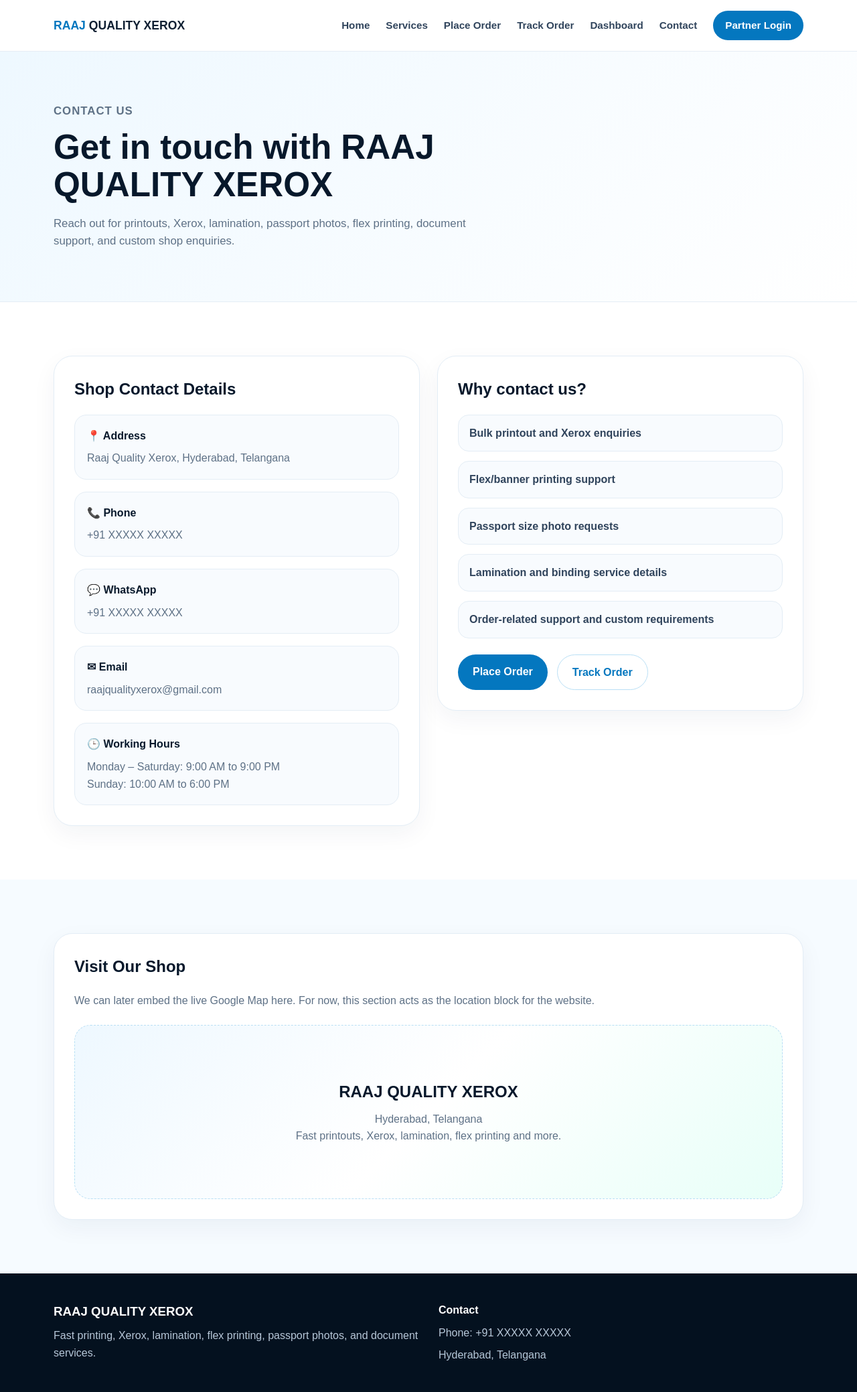
After one commit to sowmyadeva-github/raaj-quality-xerox, a Django app: page /contact/ in a window 1280 px wide. The commit adds this page. Shown: the whole page at 67% size. Run offline with Django 5.2, Linux system fonts and the light colour scheme.

Commit message:
Add contact page and payment method foundation

```diff
--- a/config/urls.py
+++ b/config/urls.py
@@ -2,11 +2,12 @@ from django.contrib import admin
 from django.urls import path, include
 from django.conf import settings
 from django.conf.urls.static import static
-from core.views import home
+from core.views import home, contact
 
 urlpatterns = [
     path("admin/", admin.site.urls),
     path("", home, name="home"),
+    path("contact/", contact, name="contact"),
     path("services/", include("services.urls")),
     path("orders/", include("orders.urls")),
     path("dashboard/", include("dashboard.urls")),
--- a/core/views.py
+++ b/core/views.py
@@ -1,4 +1,9 @@
 from django.shortcuts import render
+
 
 def home(request):
     return render(request, "home.html")
+
+
+def contact(request):
+    return render(request, "contact.html")
--- a/static/css/style.css
+++ b/static/css/style.css
@@ -716,3 +716,108 @@ a {
         grid-template-columns: 1fr;
     }
 }
+/* =========================
+   CONTACT PAGE
+========================= */
+
+.contact-layout {
+    display: grid;
+    grid-template-columns: 1fr 1fr;
+    gap: 26px;
+    align-items: start;
+}
+
+.contact-card,
+.map-card {
+    background: #ffffff;
+    border: 1px solid #e3edf6;
+    border-radius: 28px;
+    padding: 30px;
+    box-shadow: 0 12px 35px rgba(15, 45, 75, 0.05);
+}
+
+.contact-card h2,
+.map-card h2 {
+    margin-bottom: 18px;
+    color: #07182b;
+    font-size: 1.5rem;
+}
+
+.contact-list {
+    display: grid;
+    gap: 18px;
+}
+
+.contact-item {
+    background: #f8fbfe;
+    border: 1px solid #e4edf5;
+    border-radius: 18px;
+    padding: 18px;
+}
+
+.contact-item span {
+    display: block;
+    font-weight: 800;
+    color: #07182b;
+    margin-bottom: 8px;
+}
+
+.contact-item p {
+    color: #5e7186;
+    margin: 0;
+}
+
+.contact-points {
+    list-style: none;
+    display: grid;
+    gap: 14px;
+    margin: 12px 0 24px;
+    padding: 0;
+}
+
+.contact-points li {
+    background: #f8fbfe;
+    border: 1px solid #e4edf5;
+    border-radius: 16px;
+    padding: 14px 16px;
+    color: #30445c;
+    font-weight: 600;
+}
+
+.contact-actions {
+    display: flex;
+    gap: 14px;
+    flex-wrap: wrap;
+}
+
+.map-card p {
+    color: #5e7186;
+}
+
+.map-placeholder {
+    margin-top: 24px;
+    min-height: 260px;
+    border-radius: 24px;
+    background: linear-gradient(135deg, #eef8ff 0%, #ffffff 50%, #e8fff8 100%);
+    border: 1px dashed #b9dff5;
+    display: grid;
+    place-items: center;
+    text-align: center;
+    padding: 24px;
+}
+
+.map-placeholder h3 {
+    font-size: 1.5rem;
+    color: #07182b;
+    margin-bottom: 8px;
+}
+
+.map-placeholder p {
+    color: #5e7186;
+}
+
+@media (max-width: 900px) {
+    .contact-layout {
+        grid-template-columns: 1fr;
+    }
+}
--- a/templates/base.html
+++ b/templates/base.html
@@ -21,7 +21,7 @@
     <a href="{% url 'place_order' %}">Place Order</a>
     <a href="{% url 'track_order' %}">Track Order</a>
     <a href="{% url 'dashboard_home' %}">Dashboard</a>
-    <a href="#">Contact</a>
+    <a href="{% url 'contact' %}">Contact</a>
     <a href="/admin/" class="nav-btn">Partner Login</a>
 </div>
     </nav>
--- /dev/null
+++ b/templates/contact.html
@@ -0,0 +1,87 @@
+{% extends "base.html" %}
+
+{% block title %}Contact Us | RAAJ QUALITY XEROX{% endblock %}
+
+{% block content %}
+<section class="page-hero">
+    <div class="container">
+        <p class="tagline">Contact Us</p>
+        <h1>Get in touch with RAAJ QUALITY XEROX</h1>
+        <p>
+            Reach out for printouts, Xerox, lamination, passport photos, flex printing, document support, and custom shop enquiries.
+        </p>
+    </div>
+</section>
+
+<section class="section">
+    <div class="container">
+        <div class="contact-layout">
+            <div class="contact-card">
+                <h2>Shop Contact Details</h2>
+                <div class="contact-list">
+                    <div class="contact-item">
+                        <span>📍 Address</span>
+                        <p>Raaj Quality Xerox, Hyderabad, Telangana</p>
+                    </div>
+
+                    <div class="contact-item">
+                        <span>📞 Phone</span>
+                        <p>+91 XXXXX XXXXX</p>
+                    </div>
+
+                    <div class="contact-item">
+                        <span>💬 WhatsApp</span>
+                        <p>+91 XXXXX XXXXX</p>
+                    </div>
+
+                    <div class="contact-item">
+                        <span>✉ Email</span>
+                        <p>raajqualityxerox@gmail.com</p>
+                    </div>
+
+                    <div class="contact-item">
+                        <span>🕒 Working Hours</span>
+                        <p>Monday – Saturday: 9:00 AM to 9:00 PM</p>
+                        <p>Sunday: 10:00 AM to 6:00 PM</p>
+                    </div>
+                </div>
+            </div>
+
+            <div class="contact-card">
+                <h2>Why contact us?</h2>
+                <ul class="contact-points">
+                    <li>Bulk printout and Xerox enquiries</li>
+                    <li>Flex/banner printing support</li>
+                    <li>Passport size photo requests</li>
+                    <li>Lamination and binding service details</li>
+                    <li>Order-related support and custom requirements</li>
+                </ul>
+
+                <div class="contact-actions">
+                    <a href="{% url 'place_order' %}" class="btn primary-btn">Place Order</a>
+                    <a href="{% url 'track_order' %}" class="btn secondary-btn">Track Order</a>
+                </div>
+            </div>
+        </div>
+    </div>
+</section>
+
+<section class="section light-section">
+    <div class="container">
+        <div class="map-card">
+            <h2>Visit Our Shop</h2>
+            <p>
+                We can later embed the live Google Map here. For now, this section acts as the location block for the website.
+            </p>
+
+            <div class="map-placeholder">
+                <div>
+                    <h3>RAAJ QUALITY XEROX</h3>
+                    <p>Hyderabad, Telangana</p>
+                    <p>Fast printouts, Xerox, lamination, flex printing and more.</p>
+                </div>
+            </div>
+        </div>
+    </div>
+</section>
+{% endblock %}
--- a/templates/orders/order_detail.html
+++ b/templates/orders/order_detail.html
@@ -49,6 +49,11 @@
                 </div>
 
                 <div class="success-item">
+                    <span>Payment Method</span>
+                    <strong>{{ order.get_payment_method_display }}</strong>
+                </div>
+
+                <div class="success-item">
                     <span>Total Price</span>
                     <strong>₹{{ order.total_price }}</strong>
                 </div>
--- a/templates/orders/place_order.html
+++ b/templates/orders/place_order.html
@@ -69,6 +69,11 @@
 </div>
 
 <div class="form-group">
+    <label for="{{ form.payment_method.id_for_label }}">Payment Method</label>
+    {{ form.payment_method }}
+</div>
+
+<div class="form-group">
     <label for="{{ form.instructions.id_for_label }}">Instructions</label>
     {{ form.instructions }}
 </div>
```
Also changed, not shown: orders/forms.py (+33 -31 lines), orders/models.py (+24 -8 lines), templates/orders/order_success.html (+8 -0 lines), orders/migrations/0003_order_payment_method.py (added). Lines whose indentation alone changed are shown as unchanged.
